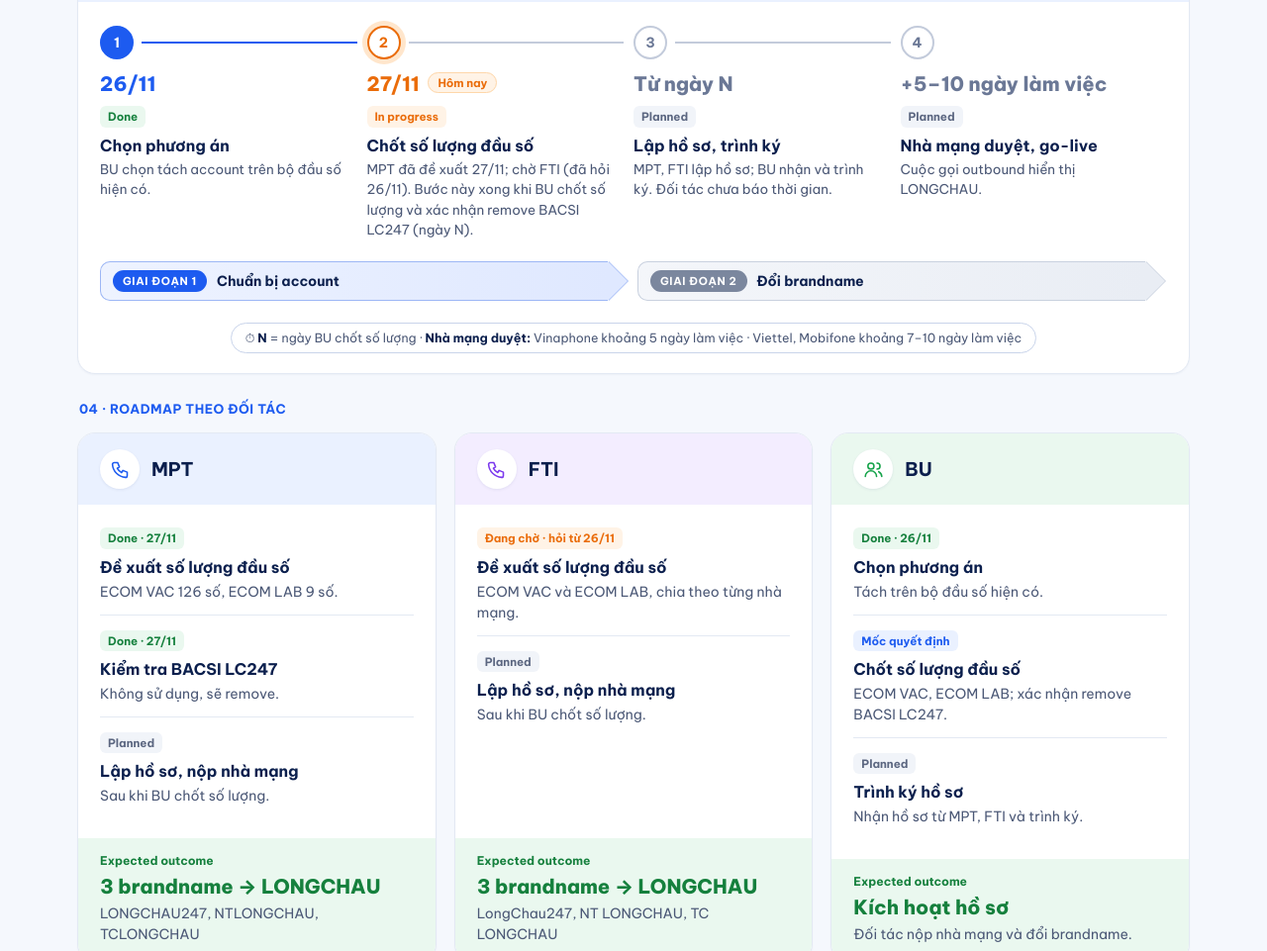
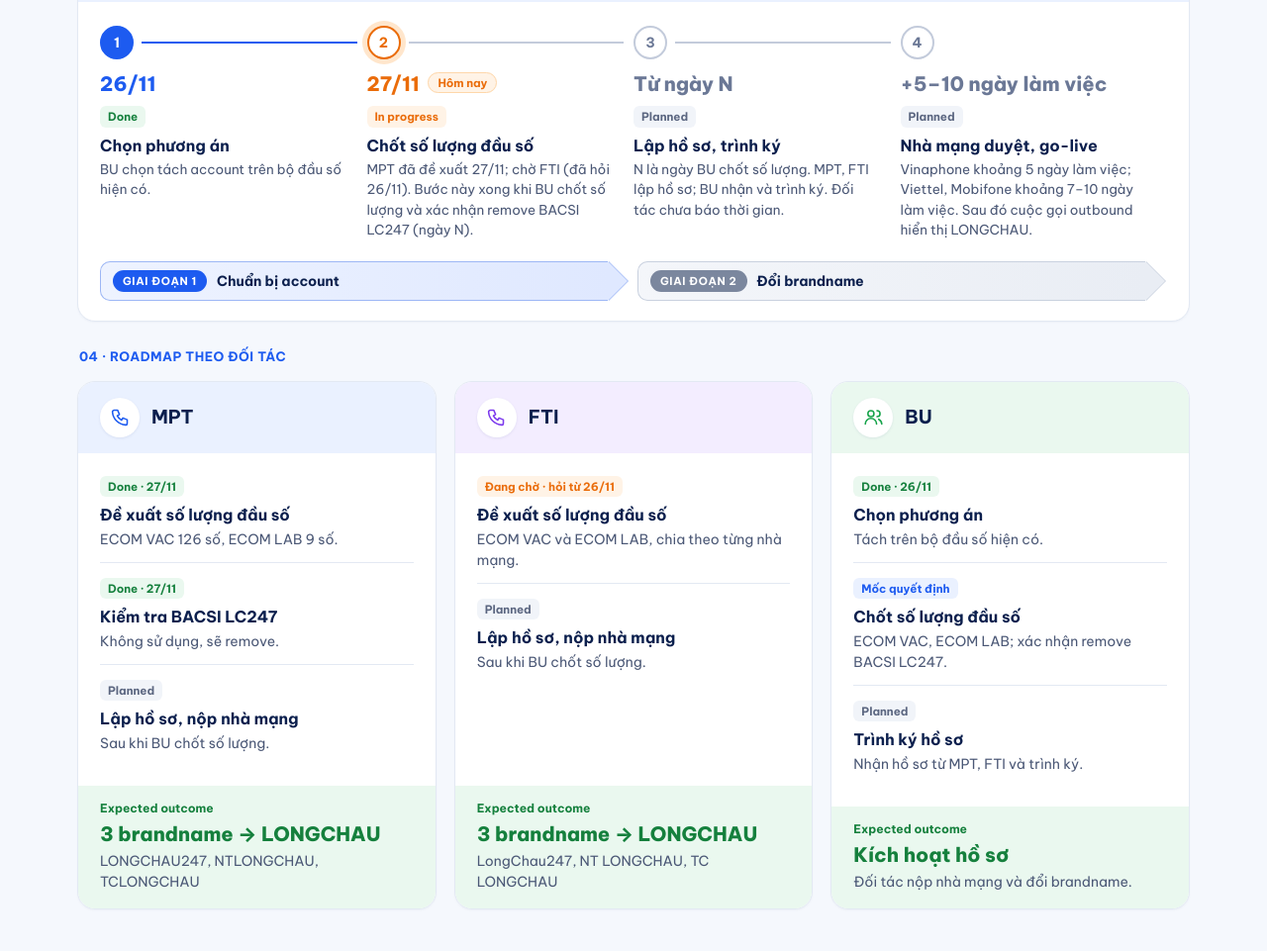
Before and after one commit to brandname-sync/brandname-sync.github.io, a plain HTML site: page index.html in a window 1280 px wide. Shown: the part 813-1774 px from the top of the page at 99% size. Drawn offline with Linux system fonts and the light colour scheme.

Commit message:
Timeline: bỏ dòng ghi chú, đưa định nghĩa N và thời gian nhà mạng vào từng bước
Co-Authored-By: Claude Opus 5.5 <noreply@anthropic.com>
Claude-Session: https://claude.ai/code/session_01WVa7uSuuYCucw836scPNbH

```diff
--- a/index.html
+++ b/index.html
@@ -145,15 +145,15 @@ h1 span{color:var(--blue)}
         <div class="tl">
           <div class="st done"><div class="row"><span class="num">1</span><span class="ln"></span></div><div class="d">26/11</div><span class="chip c-done">Done</span><div class="lb">Chọn phương án</div><div class="ds">BU chọn tách account trên bộ đầu số hiện có.</div></div>
           <div class="st now"><div class="row"><span class="num">2</span><span class="ln"></span></div><div class="d">27/11 <span class="today">Hôm nay</span></div><span class="chip c-wait">In progress</span><div class="lb">Chốt số lượng đầu số</div><div class="ds">MPT đã đề xuất 27/11; chờ FTI (đã hỏi 26/11). Bước này xong khi BU chốt số lượng và xác nhận remove BACSI LC247 (ngày N).</div></div>
-          <div class="st plan"><div class="row"><span class="num">3</span><span class="ln"></span></div><div class="d">Từ ngày N</div><span class="chip c-plan">Planned</span><div class="lb">Lập hồ sơ, trình ký</div><div class="ds">MPT, FTI lập hồ sơ; BU nhận và trình ký. Đối tác chưa báo thời gian.</div></div>
-          <div class="st plan"><div class="row"><span class="num">4</span><span class="ln"></span></div><div class="d">+5–10 ngày làm việc</div><span class="chip c-plan">Planned</span><div class="lb">Nhà mạng duyệt, go-live</div><div class="ds">Cuộc gọi outbound hiển thị LONGCHAU.</div></div>
+          <div class="st plan"><div class="row"><span class="num">3</span><span class="ln"></span></div><div class="d">Từ ngày N</div><span class="chip c-plan">Planned</span><div class="lb">Lập hồ sơ, trình ký</div><div class="ds">N là ngày BU chốt số lượng. MPT, FTI lập hồ sơ; BU nhận và trình ký. Đối tác chưa báo thời gian.</div></div>
+          <div class="st plan"><div class="row"><span class="num">4</span><span class="ln"></span></div><div class="d">+5–10 ngày làm việc</div><span class="chip c-plan">Planned</span><div class="lb">Nhà mạng duyệt, go-live</div><div class="ds">Vinaphone khoảng 5 ngày làm việc; Viettel, Mobifone khoảng 7–10 ngày làm việc. Sau đó cuộc gọi outbound hiển thị LONGCHAU.</div></div>
         </div>
         <div class="phases">
           <div class="arrow"><span class="tag">GIAI ĐOẠN 1</span>Chuẩn bị account</div>
           <div class="arrow g2"><span class="tag">GIAI ĐOẠN 2</span>Đổi brandname</div>
         </div>
       </div>
-      <div class="note">⏱ <b>N</b> = ngày BU chốt số lượng · <b>Nhà mạng duyệt:</b> Vinaphone khoảng 5 ngày làm việc · Viettel, Mobifone khoảng 7–10 ngày làm việc</div>
+
     </div>
   </div>
 
```
